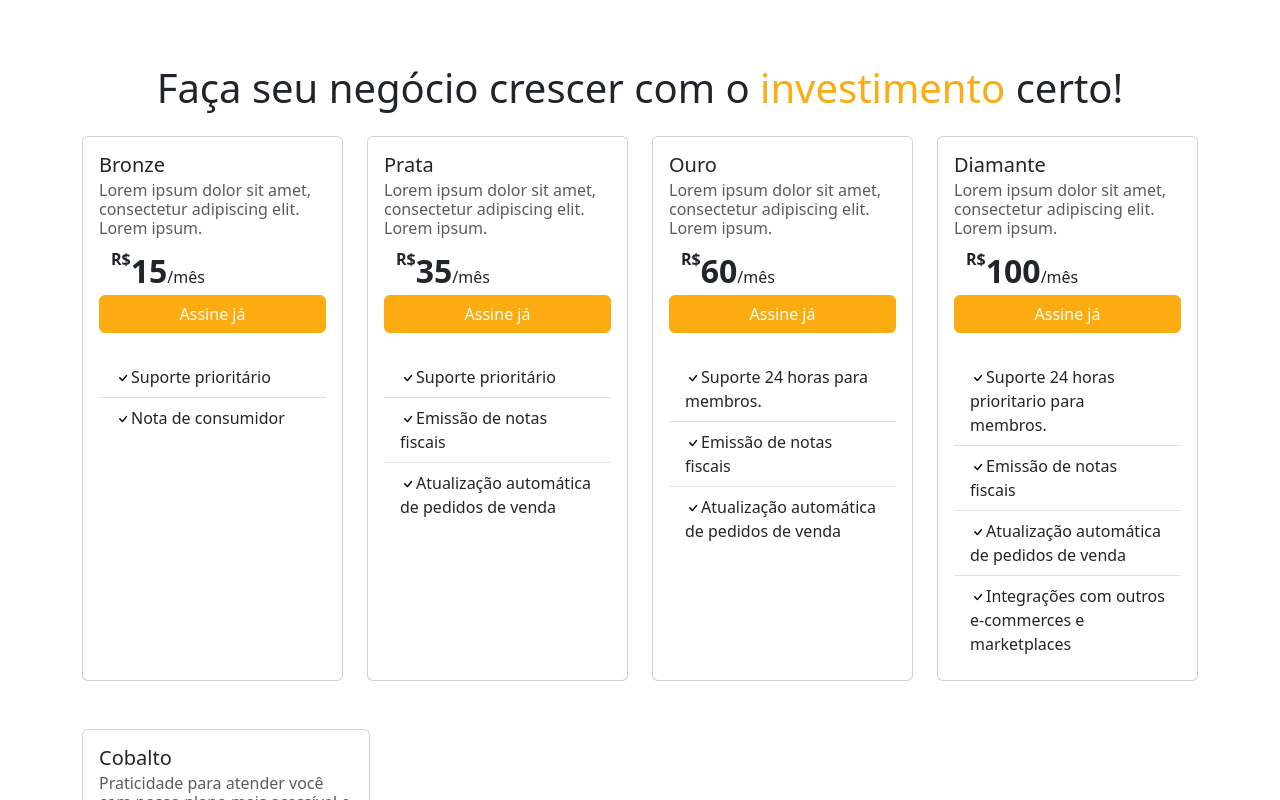
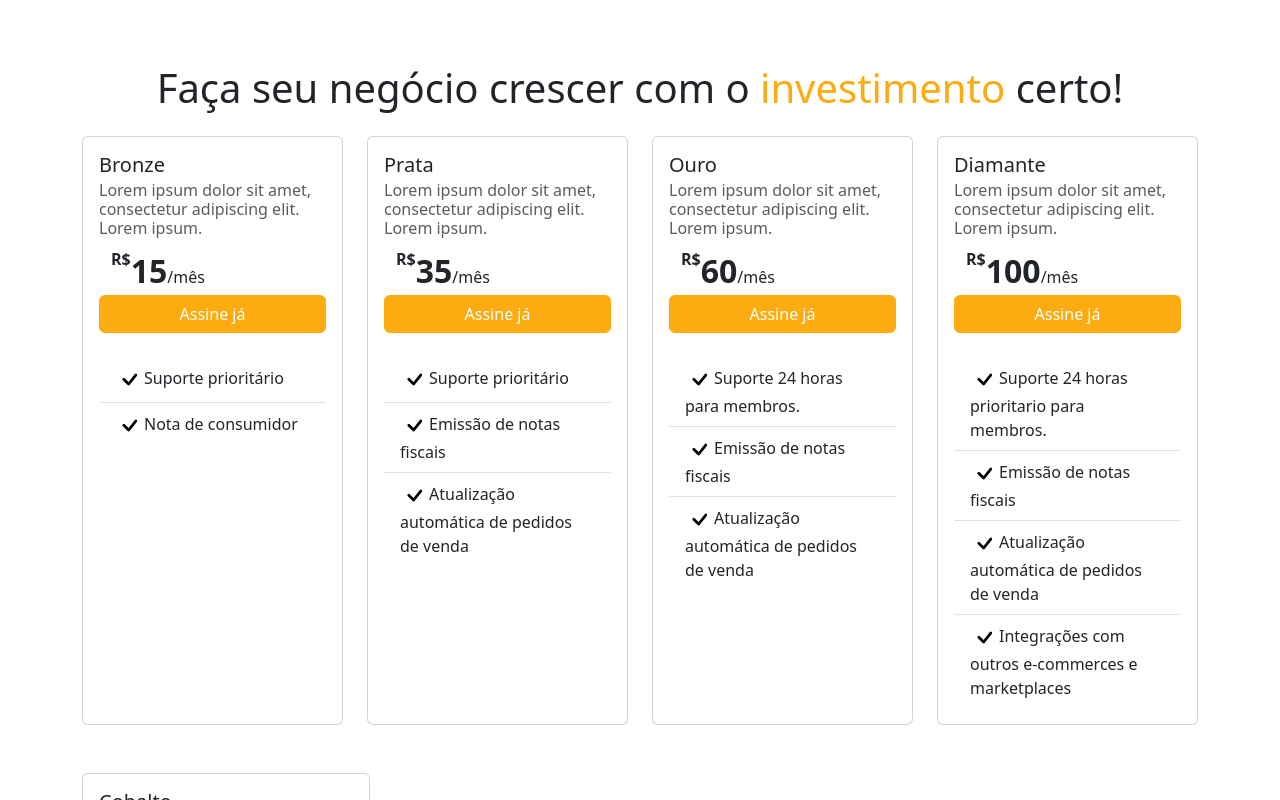
Before and after one commit to JoaoVMarques/marques-ecommerce, a React (Vite) app: page /plans in a window 1280 px wide. Shown: the top 800 px of the page. Built offline with nearby package versions, Linux system fonts and the light colour scheme.

Commit message:
Alterando o tamanho do icone

```diff
--- a/src/pages/plansPage/Plans/Components/PlanCard.tsx
+++ b/src/pages/plansPage/Plans/Components/PlanCard.tsx
@@ -19,7 +19,7 @@ function PlanCard(props: { plan: interfacePlans }) {
           <ListGroup className="list-group-flush ">
             { plan.benefits.map((name) => (
                 <ListGroup.Item>
-                  <img src={check} />
+                  <img src={check} className="check-icon" />
                   <span>{name}</span>
                 </ListGroup.Item> ))
             }
--- a/src/style.css
+++ b/src/style.css
@@ -1,5 +1,9 @@
 .title-orange {
   color: #fcab10;
+}
+
+.check-icon {
+  width: 29px;
 }
 
 .title-purple {
```
